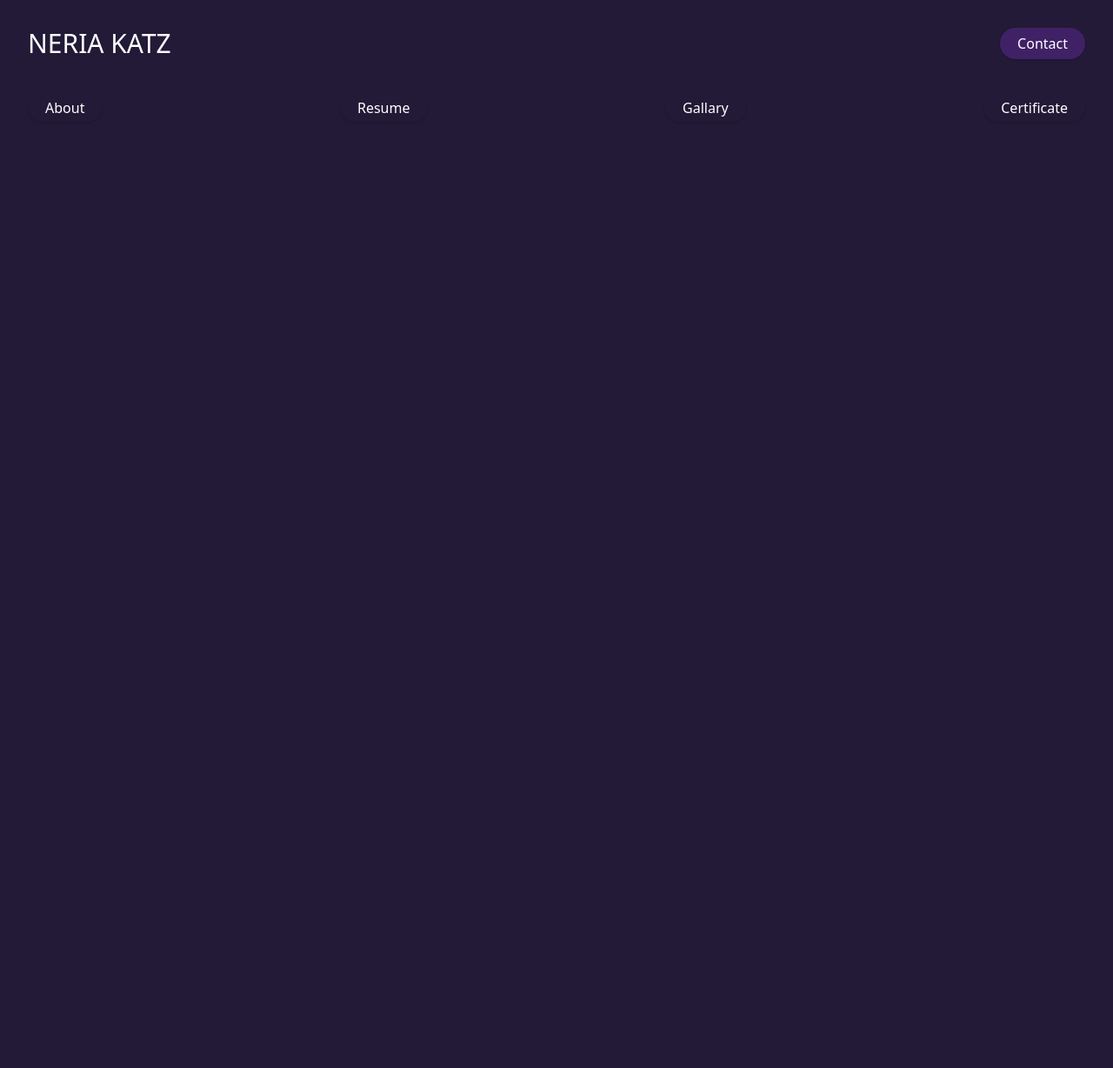
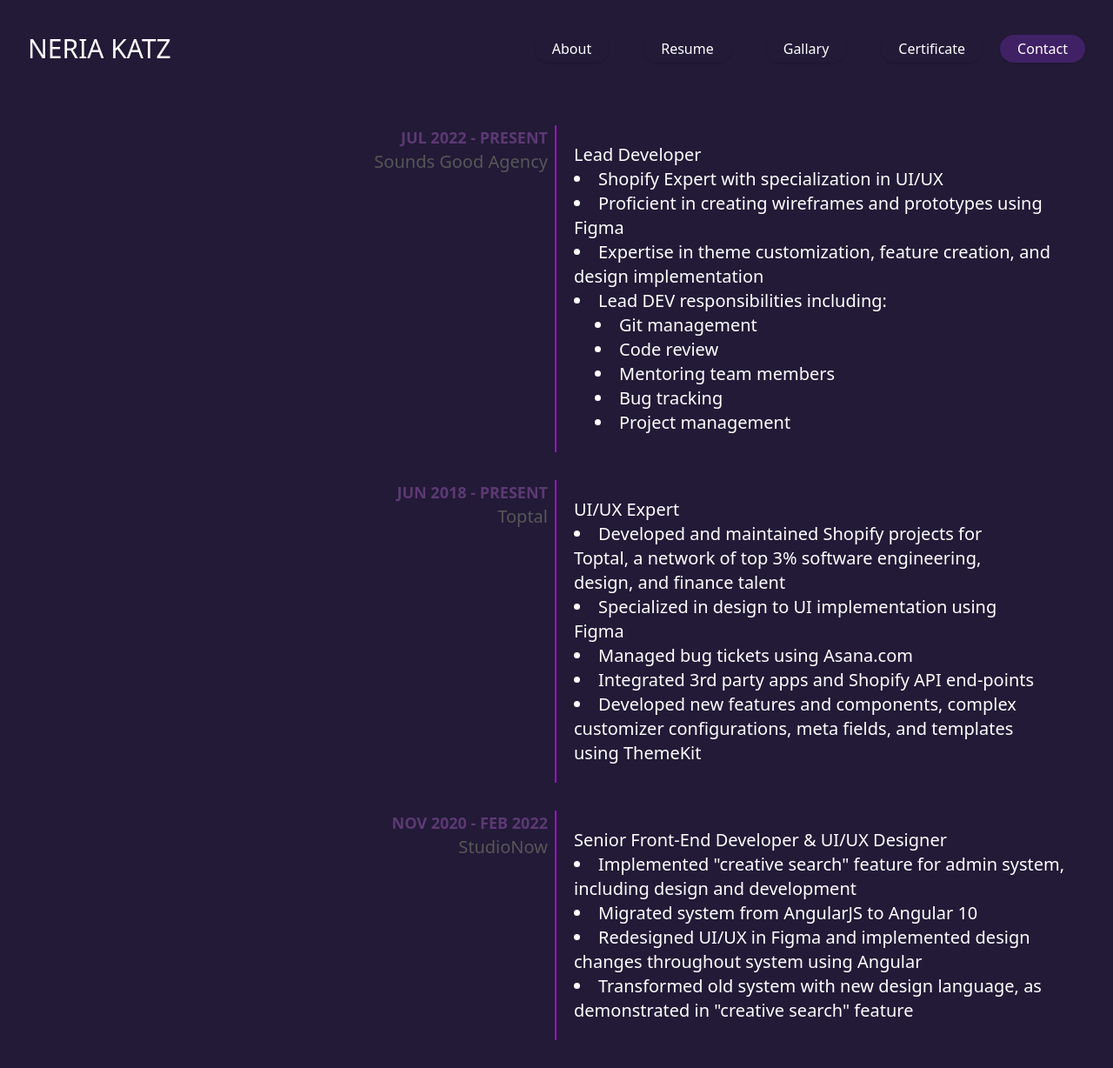
Before and after one commit to oldcoderbd/Figma-to-HTML, a plain HTML site: page resume.html in a window 1280 px wide. Shown: the whole page at 87% size. Before the commit the page ends 800 px from the top, so only its background shows below. Drawn offline with nearby package versions, Linux system fonts and the light colour scheme.

Commit message:
BG problem

```diff
--- a/resume.html
+++ b/resume.html
@@ -9,18 +9,85 @@
 <body class="bg-[#221A37] text-white">
 
     <div class="w-full h-screen relative">
-        <header class="p-8">
+        <header class="p-8 lg:hidden">
             <div class="flex justify-between">
                 <a href=""><h1 class="text-3xl">NERIA KATZ</h1></a>
                 <button class="bg-[#402166] hover:bg-[#1E0042] transition px-5 py-1 rounded-full shadow">Contact</button>
             </div>
-            <div class="flex justify-between py-10">
-                <a href="" class="hover:bg-[#402166] px-5 py-1 rounded-full shadow">About</a>
-                <a href="" class="hover:bg-[#402166] px-5 py-1 rounded-full shadow">Resume</a>
-                <a href="" class="hover:bg-[#402166] px-5 py-1 rounded-full shadow">Gallary</a>
-                <a href="" class="hover:bg-[#402166] px-5 py-1 rounded-full shadow">Certificate</a>
+            <div class="flex justify-between sm:place-content-evenly md:justify-end py-10 ">
+                <a href="" class="hover:bg-[#402166] px-5 py-1 rounded-full shadow md:mx-5">About</a>
+                <a href="" class="hover:bg-[#402166] px-5 py-1 rounded-full shadow md:mx-5">Resume</a>
+                <a href="" class="hover:bg-[#402166] px-5 py-1 rounded-full shadow md:mx-5">Gallary</a>
+                <a href="" class="hover:bg-[#402166] px-5 py-1 rounded-full shadow md:mx-5">Certificate</a>
             </div>
         </header>
+
+        <!--Header for 1024px and upper display-->
+        <header class="px-8 hidden lg:block">
+            <div class="flex justify-between items-center">
+                <div>
+                    <a href=""><h1 class="text-3xl">NERIA KATZ</h1></a>
+                </div>
+                <div class="flex justify-between sm:place-content-evenly md:justify-end py-10 ">
+                    <a href="" class="hover:bg-[#402166] px-5 py-1 rounded-full shadow md:mx-5">About</a>
+                    <a href="" class="hover:bg-[#402166] px-5 py-1 rounded-full shadow md:mx-5">Resume</a>
+                    <a href="" class="hover:bg-[#402166] px-5 py-1 rounded-full shadow md:mx-5">Gallary</a>
+                    <a href="" class="hover:bg-[#402166] px-5 py-1 rounded-full shadow md:mx-5">Certificate</a>
+                    <button class="bg-[#402166] hover:bg-[#1E0042] transition px-5 py-1 rounded-full shadow">Contact</button>
+                </div>
+            </div>
+        </header>
+
+        <div class="p-8 text-sm lg:text-xl">
+            <div class="flex">
+                <div class="border-r-2 border-[#A60AC7] px-2 text-right w-1/2">
+                    <h3 class="text-lg font-semibold text-[#5D3974]">JUL 2022 - PRESENT</h3>
+                    <p class="text-[#575757]">Sounds Good Agency</p>
+                </div>
+                <div class="p-5 w-1/2">
+                    <h3>Lead Developer</h3>
+                        <li>Shopify Expert with specialization in UI/UX</li>
+                        <li>Proficient in creating wireframes and prototypes using Figma</li>
+                        <li>Expertise in theme customization, feature creation, and design implementation</li>
+                        <li>Lead DEV responsibilities including:</li>
+                        <div class="pl-6">
+                            <li>Git management</li>
+                            <li>Code review</li>
+                            <li>Mentoring team members</li>
+                            <li>Bug tracking</li>
+                            <li>Project management</li>
+                        </div>
+                </div>
+            </div>
+            <div class="flex p-8">
+                <div class="border-r-2 border-[#A60AC7] px-2 text-right w-1/2">
+                    <h3 class="text-lg font-semibold text-[#5D3974]">JUN 2018 - PRESENT</h3>
+                    <p class="text-[#575757]">Toptal</p>
+                </div>
+                <div class="p-5 w-1/2">
+                    <h3>UI/UX Expert</h3>
+                        <li>Developed and maintained Shopify projects for Toptal, a network of top 3% software engineering, design, and finance talent</li>
+                        <li>Specialized in design to UI implementation using Figma</li>
+                        <li>Managed bug tickets using Asana.com</li>
+                        <li>Integrated 3rd party apps and Shopify API end-points</li>
+                        <li>Developed new features and components, complex customizer configurations, meta fields, and templates using ThemeKit</li>
+                </div>
+            </div>
+            <div class="flex">
+                <div class="border-r-2 border-[#A60AC7] px-2 text-right w-1/2">
+                    <h3 class="text-lg font-semibold text-[#5D3974]">NOV 2020 - FEB 2022</h3>
+                    <p class="text-[#575757]">StudioNow</p>
+                </div>
+                <div class="p-5 w-1/2">
+                    <h3>Senior Front-End Developer & UI/UX Designer</h3>
+                        <li>Implemented "creative search" feature for admin system, including design and development</li>
+                        <li>Migrated system from AngularJS to Angular 10</li>
+                        <li>Redesigned UI/UX in Figma and implemented design changes throughout system using Angular</li>
+                        <li>Transformed old system with new design language, as demonstrated in "creative search" feature</li>
+                </div>
+            </div>
+        </div>
+
         <div class="absolute bottom-0 z-[-1]">
             <img src="./Background-image.png" alt="">
         </div>
```
Also changed, not shown: about.html (deleted, +0 -29 lines), index.html (+8 -5 lines).
